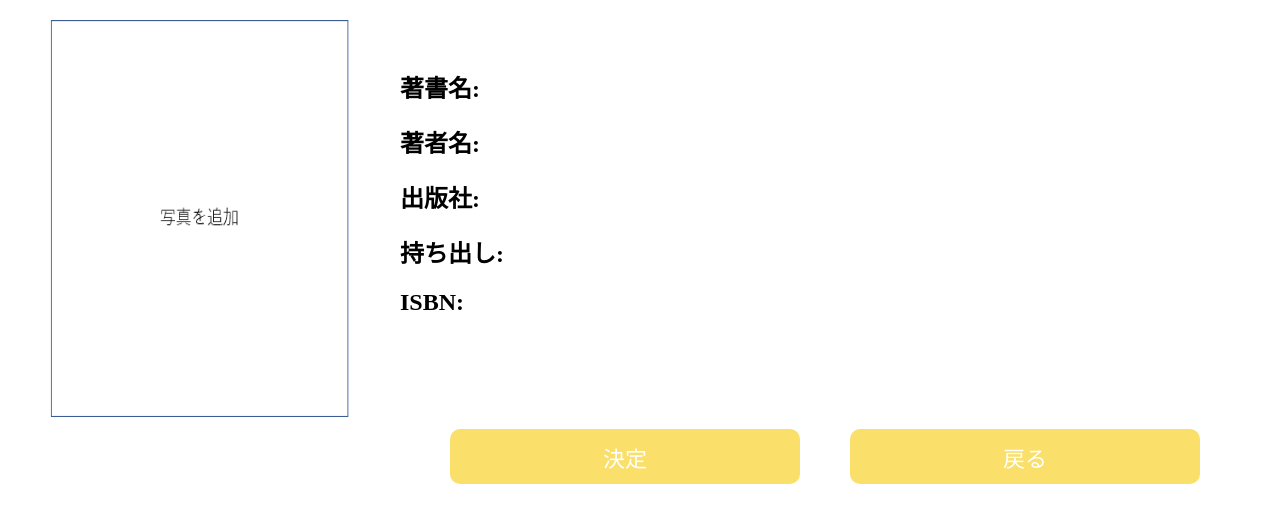
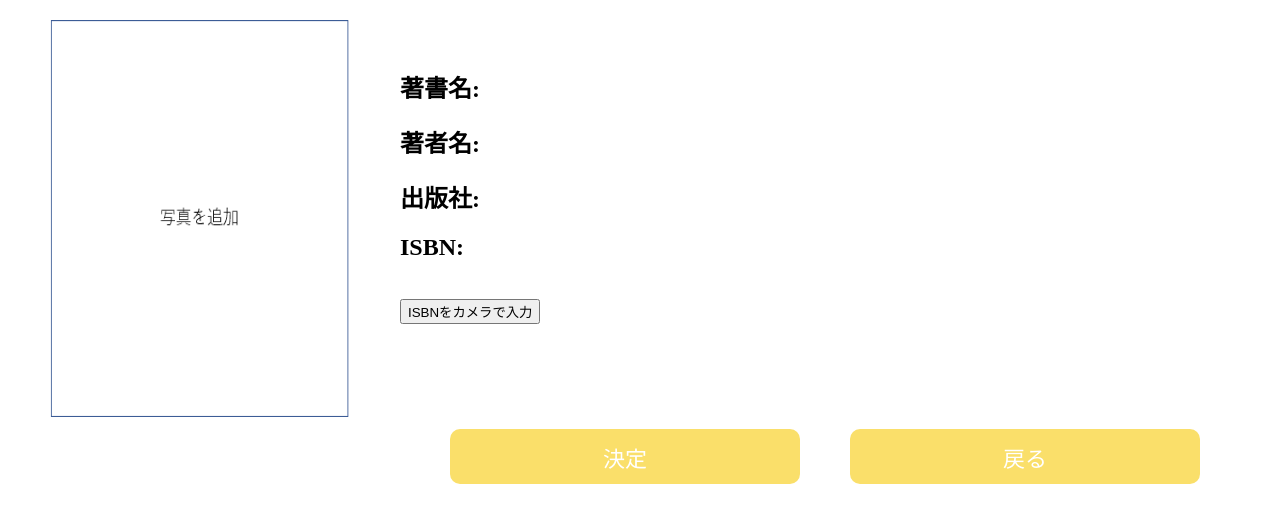
Before and after one commit to takemo777/MyLibrary, a PHP site: page /Teacher/Add/Add.php in a window 1280 px wide. Shown: the part 177-700 px from the top of the page. Run offline with PHP 8.4, Linux system fonts and the light colour scheme; the visitor is signed in with stand-in values (Sample User, id 1); tables that the repository leaves empty or names only in its code hold one stand-in row (values such as "Sample post").

Commit message:
Addテキスト入力(再)

```diff
--- a/Login/Teacher/Add/Add.css
+++ b/Login/Teacher/Add/Add.css
@@ -32,6 +32,14 @@
     margin-top:50px;
     margin-left:50px;
     padding: 0;
+  }
+
+  h2 input[type="text"] {
+    border: none;
+    outline: none;
+    background-color: transparent;
+    font-size: 20px;
+    width: 700px;
   }
 
   /*.inputContainer {
--- a/Login/Teacher/Add/Add.php
+++ b/Login/Teacher/Add/Add.php
@@ -35,25 +35,25 @@ $user = $dao->getUser($_SESSION["user_id"]);
   </ul>
   <div class="books"> <!-- 本の詳細 -->
     <div class="books"> <!-- 本の詳細 -->
-      <img id="bookImage" src="AddBook.png" class="example1" style="vertical-align:top" alt="ファイルを選択"
-        onclick="openFileInput()">
+      <img id="bookImage" src="AddBook.png" class="example1" style="vertical-align:top" alt="ファイルを選択">
       <input type="file" id="fileInput" name="uploadedFile" class="hidden" onchange="updateImage(event)">
     </div>
     <div class="text">
       <p>
-      <h2>著書名:</h2>
+      <h2>著書名:<input type="text" id="book_title" name="book_title"></h2>
       </p>
       <p>
-      <h2>著者名:</h2>
+      <h2>著者名:<input type="text" id="author_name" name="author_name"></h2>
       </p>
       <p>
-      <h2>出版社:</h2>
+      <h2>出版社:<input type="text" id="publisher" name="publisher"></h2>
       </p>
+      <!--<p>
+      <h2>持ち出し:</h2>
+      </p>-->
       <p>
-      <h2>持ち出し:</h2>
-      </p>
-      <p>
-      <h2>ISBN:</h2>
+      <h2>ISBN:<input type="text" id="isbn" name="isbn"></h2><br>
+      <button id="ISBN-button" class="ISBN-button" onclick="openBarCodeWindow()">ISBNをカメラで入力</button>
       </p>
     </div>
   </div>
@@ -99,6 +99,14 @@ $user = $dao->getUser($_SESSION["user_id"]);
   <script>
 
 
+    function openBarCodeWindow() {
+      var BarCodeWindow = window.open('Barcode.html', '_blank', 'width=600,height=400');
+      BarCodeWindow.onbeforeunload = function () {
+        var BarCodeResult = BarCodeWindow.document.getElementById('jan').value;
+        var ISBNResultElement = document.getElementsByName('isbn')[0]; // input要素を取得
+        ISBNResultElement.value = parseInt(BarCodeResult); // 取得したISBN情報をinput要素に表示
+      }
+    }
     // 画像をクリックしたときの処理
     document.getElementById('bookImage').addEventListener('click', function () {
       document.getElementById('fileInput').click();
@@ -175,8 +183,12 @@ $user = $dao->getUser($_SESSION["user_id"]);
     }
 
     function deleteDialog() {
+      var bookTitle = document.getElementById("book_title").value;
+      var authorName = document.getElementById("author_name").value;
+      var publisher = document.getElementById("publisher").value;
+      var isbn = document.getElementById("isbn").value;
       var dialog = document.getElementById("dialog3");
-      if (document.getElementById('fileInput').value) {
+      if (document.getElementById('fileInput').value || bookTitle || authorName || publisher || isbn) {
         dialog3.style.display = "block"; // 画像がアップロードされていればdeleteDialog()を実行
       } else {
         redirectToHome(); // 画像がアップロードされていなければredirectToHome()を実行
```
Lines whose indentation alone changed are shown as unchanged.
